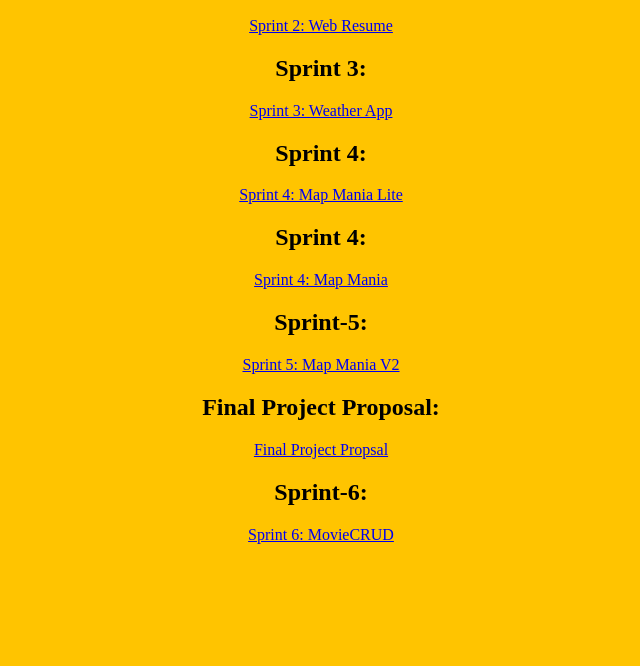
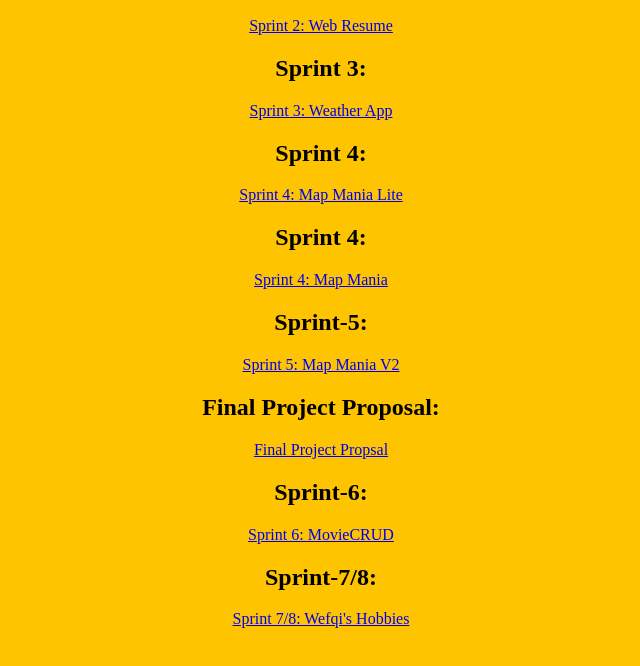
Before and after one commit to Wefqi99/web-programming-portfolio, a plain HTML site: page index.html in a window 1280 px wide. Shown: the part 110-776 px from the top of the page, without its empty margins (319-959 px from the left). Drawn offline with Linux system fonts and the light colour scheme.

Commit message:
Added sprint 7/8

```diff
--- a/index.html
+++ b/index.html
@@ -29,6 +29,8 @@
     <a href="https://proud-pebble-01775b410.2.azurestaticapps.net/">Final Project Propsal</a>
     <h2>Sprint-6:</h2>
     <a href="https://moviecrud-wo.azurewebsites.net">Sprint 6: MovieCRUD</a>
+    <h2>Sprint-7/8:</h2>
+    <a href="https://wefqihobbieswebapp20220424155300-cpsc-23000-week14webapp.azurewebsites.net/">Sprint 7/8: Wefqi's Hobbies</a>
 
 </body>
 </html>
```
